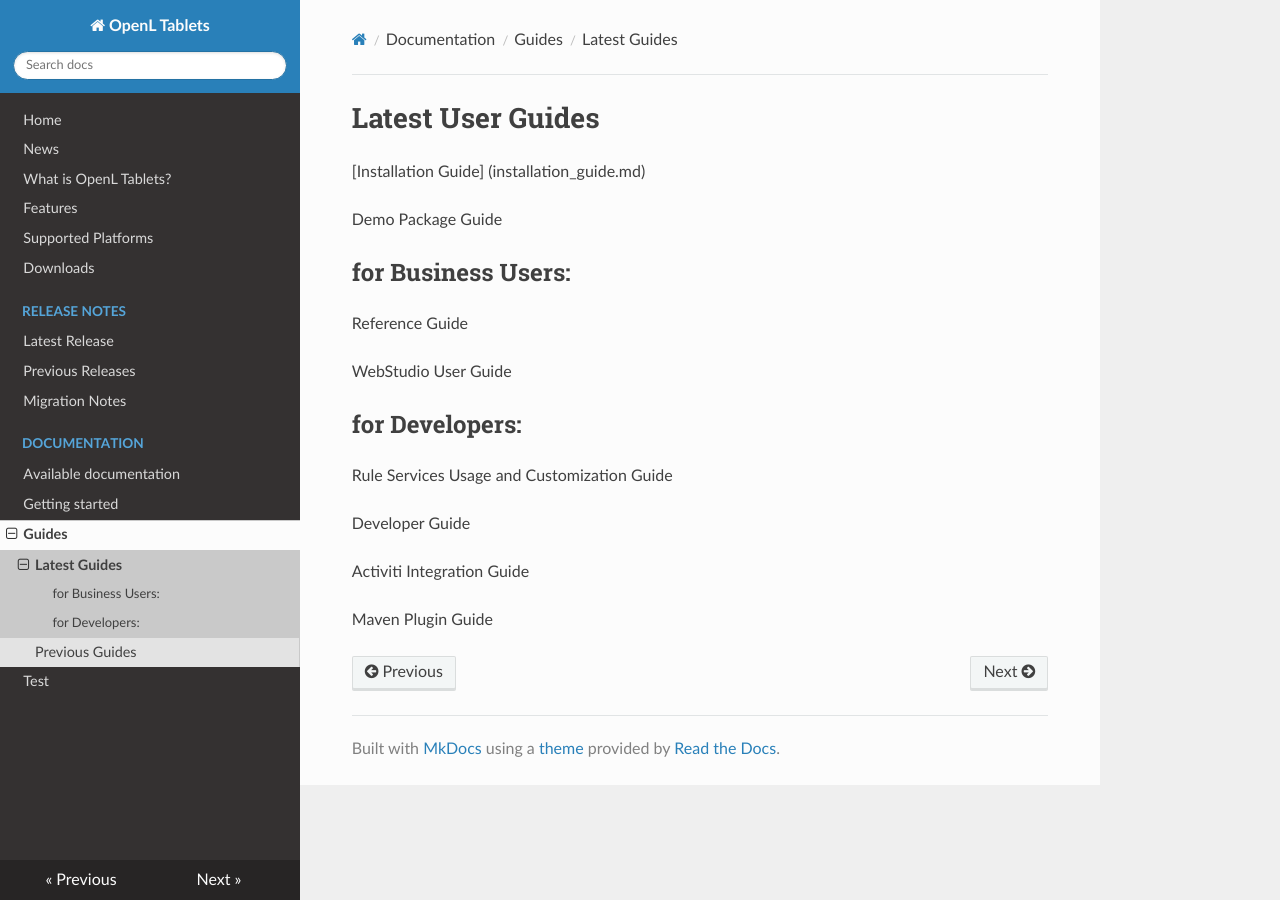
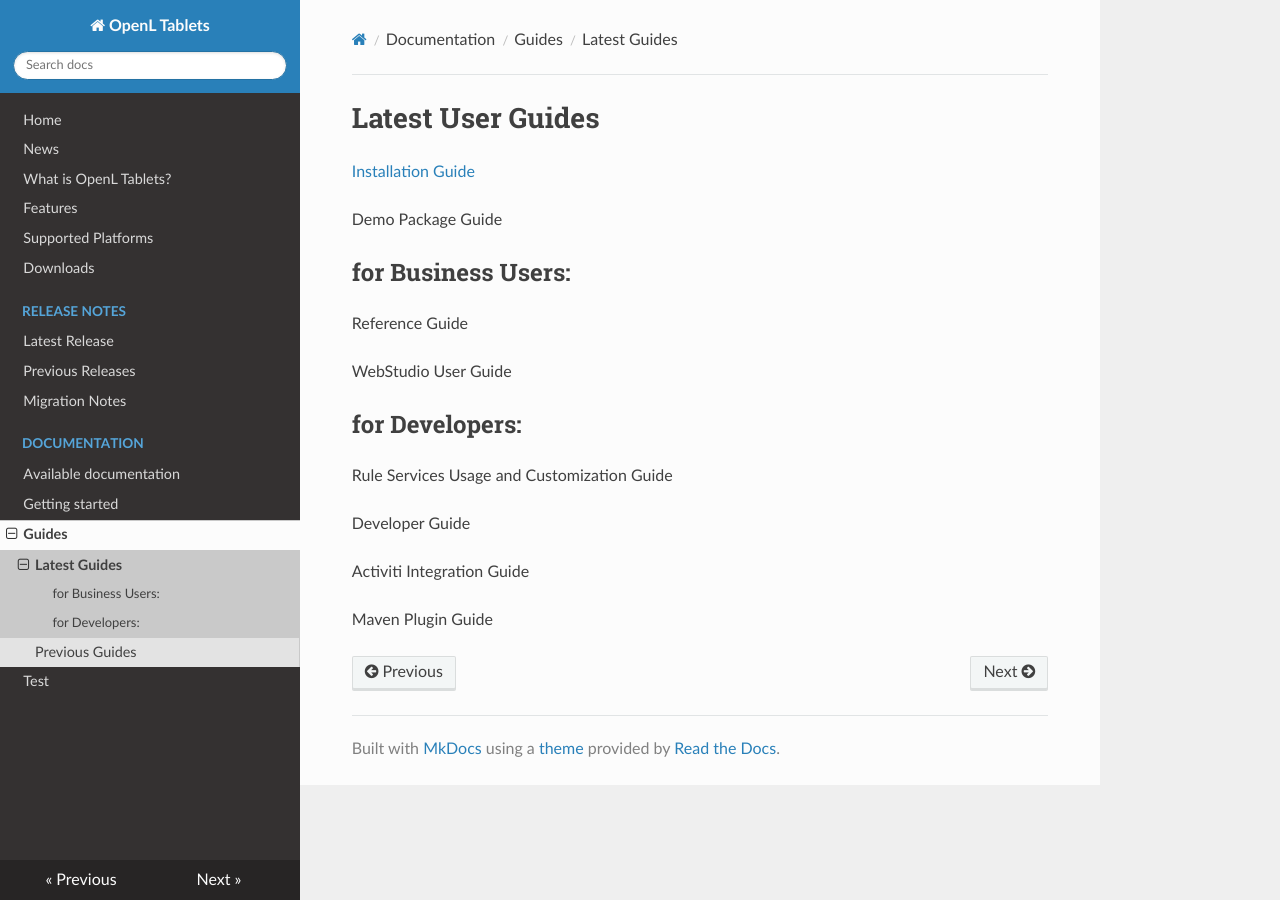
Before and after one commit to WWmonster/MarkdownTest, an MkDocs documentation site: the page built from docs/documentation/guides/latest_guides.md, in a window 1280 px wide. Built offline with MkDocs 1.6.1, drawn with Linux system fonts in a browser that asks for light colours; nearby versions of some CDN libraries.

Commit message:
Update latest_guides.md

```diff
--- a/docs/documentation/guides/latest_guides.md
+++ b/docs/documentation/guides/latest_guides.md
@@ -1,7 +1,7 @@
 # Latest User Guides
 
 
-[Installation Guide] (installation_guide.md)
+[Installation Guide](../installation_guide.md)
 
 Demo Package Guide
 
```
